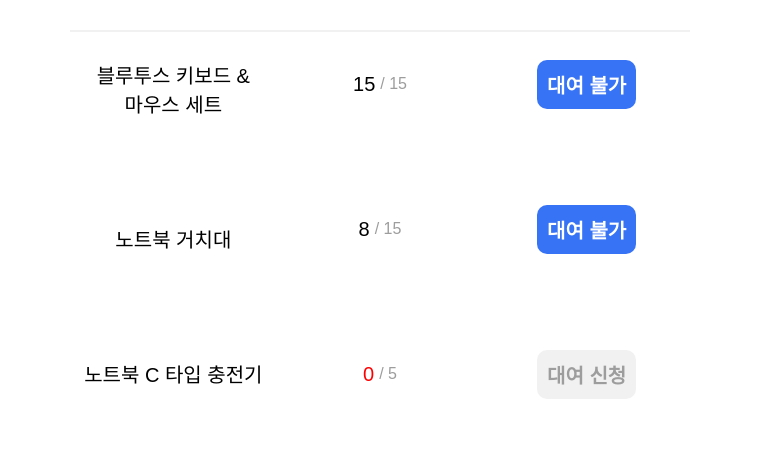
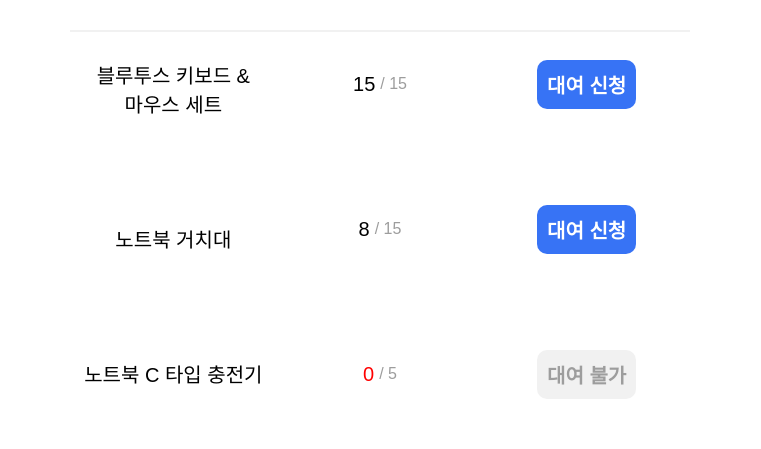
Before and after one commit to KU-CSE-LINK/Linker-Frontend, a React (Vite) app: page /equipments in a window 1280 px wide. Shown: the part 293-742 px from the top of the page, without its empty margins (28-789 px from the left). Built offline with nearby package versions, Linux system fonts and the light colour scheme.

Commit message:
router 연결결

```diff
--- a/src/components/button/LendButton.jsx
+++ b/src/components/button/LendButton.jsx
@@ -2,8 +2,8 @@ import styled from 'styled-components';
 import PropTypes from 'prop-types';
 
 const Container = styled.button`
-  color: ${({ disabled }) => (disabled ? '#fff' : '#9D9D9D')};
-  background-color: ${({ disabled }) => (disabled ? '#3773F5' : '#F1F1F1')};
+  color: ${({ disabled }) => (disabled ? '#9D9D9D' : '#fff')};
+  background-color: ${({ disabled }) => (disabled ? '#F1F1F1' : '#3773F5')};
   font-size: 20px;
   font-weight: 700;
   line-height: normal;
@@ -14,14 +14,14 @@ const Container = styled.button`
   gap: 10px;
   border-radius: 10px;
   border: none;
-  cursor: ${({ disabled }) => (disabled ? 'pointer' : 'not-allowed')};
+  cursor: ${({ disabled }) => (disabled ? 'not-allowed' : 'pointer')};
 `;
 
-const LendButton = ({ onClick, type = 'button', disabled }) => {
+const LendButton = ({ type = 'button', onClick, disabled }) => {
   const buttonText = disabled ? '대여 불가' : '대여 신청';
 
   return (
-    <Container type={type} disabled={disabled} onClick={disabled ? undefined : onClick}>
+    <Container type={type} disabled={disabled} onClick={onClick}>
       {buttonText}
     </Container>
   );
--- a/src/components/table/InventoryTable.jsx
+++ b/src/components/table/InventoryTable.jsx
@@ -1,5 +1,6 @@
 import LendButton from '../button/LendButton.jsx';
 import { useState } from 'react';
+import { useNavigate } from 'react-router-dom';
 import {
   AvailableCount,
   Divider,
@@ -14,6 +15,7 @@ import {
 } from './InventoryTable.styles';
 
 const InventoryTable = () => {
+  const navigate = useNavigate();
   const [equipments, setEquipments] = useState([
     { name: `블루투스 키보드  &\n 마우스 세트`, available: 15, max: 15 },
     { name: '노트북 거치대', available: 8, max: 15 },
@@ -46,7 +48,7 @@ const InventoryTable = () => {
         </TableColumn>
         <TableColumn>
           {equipments.map((equipment, index) => (
-            <LendButton key={index} disabled={equipment.available} />
+            <LendButton key={index} disabled={equipment.available === 0} onClick={() => navigate('/guest')} />
           ))}
         </TableColumn>
       </TableRow>
--- a/src/pages/admin/main/AdminMain.jsx
+++ b/src/pages/admin/main/AdminMain.jsx
@@ -2,12 +2,16 @@ import { Container, SubContainer } from './AdminMain.styles';
 import Header from '../../../components/header/Header.jsx';
 import Footer from '../../../components/footer/footer';
 import MenuButton from '../../../components/button/MenuButton.jsx';
+import { useNavigate } from 'react-router-dom';
 
 export default function AdminMain() {
+  const navigate = useNavigate();
+
   return (
     <Container>
       <Header />
       <SubContainer>
+        <MenuButton onClick={() => navigate('/admin/rentals')}>신청 목록 조회</MenuButton>
         <MenuButton>신청 내역 관리</MenuButton>
         <MenuButton>블랙리스트</MenuButton>
       </SubContainer>
--- a/src/pages/equipment/Equipments.jsx
+++ b/src/pages/equipment/Equipments.jsx
@@ -2,7 +2,6 @@ import { Container, TitleText } from './Equipments.styles.jsx';
 import Header from '../../components/header/Header.jsx';
 import Footer from '../../components/footer/footer';
 import InventoryTable from '../../components/table/InventoryTable.jsx';
-
 const Equipments = () => {
   return (
     <Container>
--- a/src/pages/main/Main.jsx
+++ b/src/pages/main/Main.jsx
@@ -2,15 +2,16 @@ import { Container, SubContainer } from './Main.styles.jsx';
 import Header from '../../components/header/Header.jsx';
 import MenuButton from '../../components/button/MenuButton.jsx';
 import Footer from '../../components/footer/footer.jsx';
-
+import { useNavigate } from 'react-router-dom';
 export default function Main() {
+  const navigate = useNavigate();
   return (
     <Container>
       <Header />
       <SubContainer>
-        <MenuButton>대여 가능 기자재 조회</MenuButton>
-        <MenuButton>대여 신청</MenuButton>
-        <MenuButton>신청 내역 조회</MenuButton>
+        <MenuButton onClick={() => navigate('/equipments')}>대여 가능 기자재 조회</MenuButton>
+        <MenuButton onClick={() => navigate('/rental')}>대여 신청</MenuButton>
+        <MenuButton onClick={() => navigate('/guest')}>신청 내역 조회</MenuButton>
       </SubContainer>
       <Footer />
     </Container>
```
